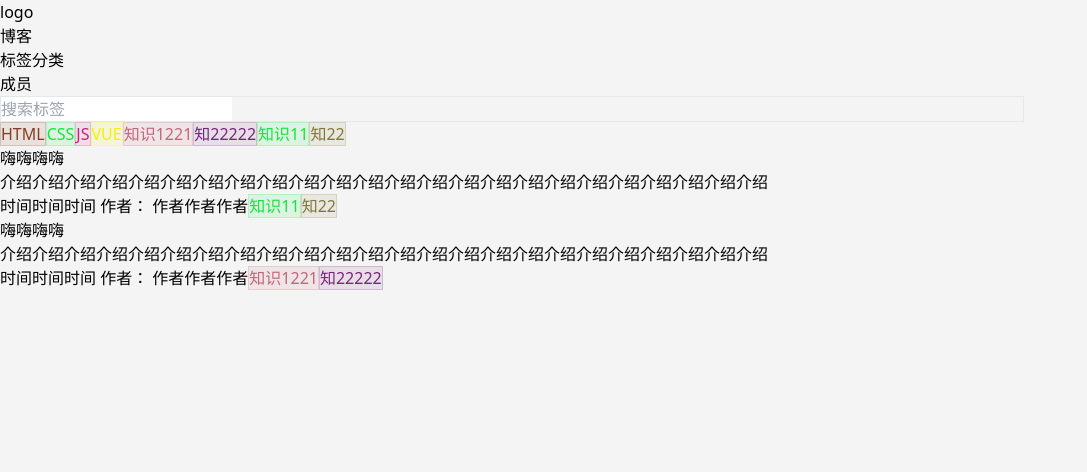
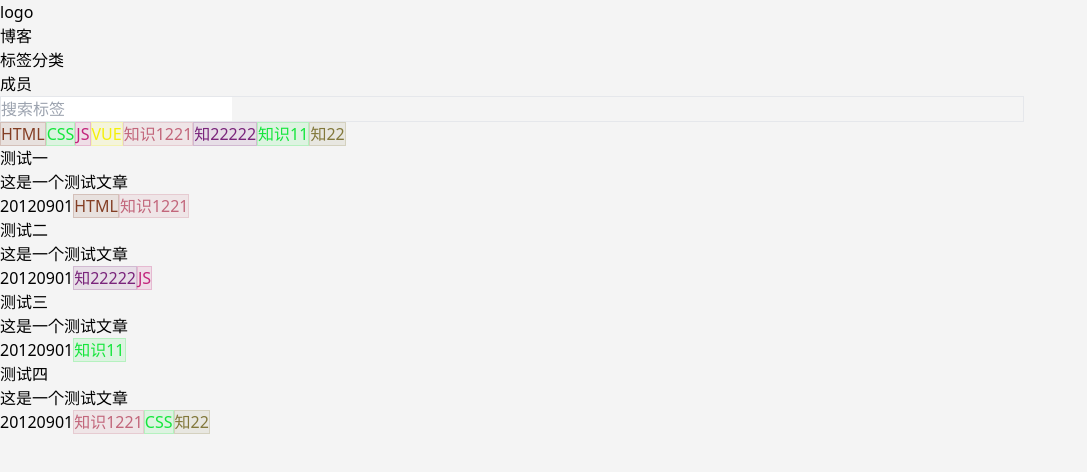
Before and after one commit to sedationh/info-center, a Vue app in the folder app/client/: page /index/tagList in a window 1280 px wide. Shown: the top 472 px of the page, without its empty margins (0-1087 px from the left). Built offline with nearby package versions, Linux system fonts and the light colour scheme.

Commit message:
详情页

```diff
--- a/app/client/package.json
+++ b/app/client/package.json
@@ -14,10 +14,13 @@
   },
   "dependencies": {
     "@kangc/v-md-editor": "^2.3.15",
+    "@types/marked": "^4.0.8",
     "@wangeditor/editor": "^5.1.23",
     "@wangeditor/editor-for-vue": "^5.1.12",
     "axios": "^1.3.5",
     "element-plus": "^2.3.2",
+    "github-markdown-css": "^5.2.0",
+    "marked": "^4.3.0",
     "pinia": "^2.0.32",
     "vue": "^3.2.47",
     "vue-router": "^4.1.6",
--- a/app/client/src/components/ArticleList/ArticleList.vue
+++ b/app/client/src/components/ArticleList/ArticleList.vue
@@ -8,10 +8,10 @@
       :class="[index == 0 ? '' : 'mt-20', index < list.length - 1 ? 'border-b-2' : '']"
     >
       <div class="font-bold">{{ item.title }}</div>
-      <div class="mt-20 text-gray-400">{{ item.content }}</div>
+      <div class="mt-20 text-gray-400">{{ item.intro }}</div>
       <div class="text-xs mt-20 flex items-center">
         <span class="mr-20">{{ item.time }}</span>
-        <span class="mr-20"> 作者： {{ item.name }}</span>
+        <span class="mr-20" v-if="item.name"> 作者： {{ item.name }}</span>
         <span class="mr-10" v-for="tag in item.tags" :key="tag.id" @click.stop="selectTag(tag)">
           <Tag :tag="tag"></Tag>
         </span>
@@ -37,7 +37,7 @@ defineProps({
 const router = useRouter()
 
 function toDetail(item: object) {
-  router.push('/index/detail?id=11')
+  router.push('/index/detail?id=' + item.id)
 }
 
 const emits = defineEmits(["selectTag"])
--- a/app/client/src/data/blogList.ts
+++ b/app/client/src/data/blogList.ts
@@ -1,22 +1,82 @@
 export const data = [
-    {
-        cover: "https://img0.baidu.com/it/u=1684532727,1424929765&fm=253&app=120&size=w931&n=0&f=JPEG&fmt=auto?sec=1680627600&t=0ee688bf9727a8edee2f023609874e8d",
-        title: "第一篇文章",
-        editor: 1, //  0是富文本 1是markdown
-        comment: true, //true可评论， false不可评论
-        time:'2023-3-4',
-        status:1, // 0草稿1已发布2已删除
-        type:0,  //0原创1转发
-        operate:['1']
-    },
-    {
-        // cover: "https://img0.baidu.com/it/u=1684532727,1424929765&fm=253&app=120&size=w931&n=0&f=JPEG&fmt=auto?sec=1680627600&t=0ee688bf9727a8edee2f023609874e8d",
-        title: "第二篇文章",
-        editor: 2, //  0是富文本 1是markdown
-        comment: true, //true可评论， false不可评论
-        time:'2023-3-4',
-        status:0, // 0草稿1已发布2已删除
-        type:0,
-        operate:['1']
-    }
+  {
+    id: "01",
+    title: '测试一',
+    intro: '这是一个测试文章',
+    content:
+      '# hi ## 今天天气好 ## 适合出去玩 ### 去哪玩？ 1. 去钓鱼 2. 荡秋千 3.摸鱼 * 好耶 * 好耶 * 好耶',
+    time:"20120901",
+    tags: [
+      {
+        id: '111',
+        name: 'HTML',
+        color: 'rgb(132,62, 36)'
+      },
+      {
+        id: '1221',
+        name: '知识1221',
+        color: 'rgb(194,102, 123)'
+      }
+    ]
+  },
+  {
+    id: "02",
+    title: '测试二',
+    intro: '这是一个测试文章',
+    content:
+      '# hi ## 今天天气好 ## 适合出去玩 ### 去哪玩？ 1. 去钓鱼 2. 荡秋千 3.摸鱼 * 好耶 * 好耶 * 好耶',
+      time:"20120901",
+    tags: [
+      {
+        id: '22222',
+        name: '知22222',
+        color: 'rgb(122,36, 123)'
+      },
+      {
+        id: '333',
+        name: 'JS',
+        color: 'rgb(194,36, 123)'
+      }
+    ]
+  },
+  {
+    id: "03",
+    title: '测试三',
+    intro: '这是一个测试文章',
+    content:
+      '# hi ## 今天天气好 ## 适合出去玩 ### 去哪玩？ 1. 去钓鱼 2. 荡秋千 3.摸鱼 * 好耶 * 好耶 * 好耶',
+      time:"20120901",
+    tags: [
+      {
+        id: '11',
+        name: '知识11',
+        color: 'rgb(20,230, 59)'
+      }
+    ]
+  },
+  {
+    id: "04",
+    title: '测试四',
+    intro: '这是一个测试文章',
+    content:
+      '# hi ## 今天天气好 ## 适合出去玩 ### 去哪玩？ 1. 去钓鱼 2. 荡秋千 3.摸鱼 * 好耶 * 好耶 * 好耶',
+      time:"20120901",
+    tags: [
+      {
+        id: '1221',
+        name: '知识1221',
+        color: 'rgb(194,102, 123)'
+      },
+      {
+        id: '222',
+        name: 'CSS',
+        color: 'rgb(20,230, 59)'
+      },
+      {
+        id: '22',
+        name: '知22',
+        color: 'rgb(130,120, 59)'
+      }
+    ]
+  }
 ]
--- a/app/client/src/data/tagsList.ts
+++ b/app/client/src/data/tagsList.ts
@@ -30,13 +30,13 @@ export const tags = [
     color: 'rgb(122,36, 123)'
   },
   {
-    id:"11",
-    name:'知识11',
-    color:'rgb(20,230, 59)',
-},
-{
-    id:"22",
-    name:'知22',
-    color:'rgb(130,120, 59)',
-}
+    id: '11',
+    name: '知识11',
+    color: 'rgb(20,230, 59)'
+  },
+  {
+    id: '22',
+    name: '知22',
+    color: 'rgb(130,120, 59)'
+  }
 ]
--- a/app/client/src/views/Front/BlogDetail.vue
+++ b/app/client/src/views/Front/BlogDetail.vue
@@ -1,26 +1,58 @@
 <template>
-  <div class=" bg-white mt-20 p-20 rounded-md shadow-dark-50" style="min-height: 700px;">
-    文章详情
+  <div class=" bg-white mt-20 p-20 rounded-md shadow-dark-50 flex justify-start flex-col items-center" style="min-height: 700px;">
+    <h1 v-if="info.title" class="text-3xl text-center"> {{ info.title }}</h1>
+    <div v-if="info.intro" class="mt-20"> {{ info.intro }}</div>
+    <div class="mt-20">
+      <span v-if="info.time" class="mr-20"> 时间： {{ info.time }}</span>
+      <span v-for="item in info.tags" :key="item.id" class="mr-10">
+        <Tag :tag="item"></Tag>
+      </span>
+    </div>
+    <div v-html="content"  class="markdown-body">
+
+    </div>
+    <v-md-editor :model-value="content" mode="preview"></v-md-editor>
   </div>
 </template>
 
 <script setup lang="ts">
 import { getArticleDeatil } from '@/api';
 import { onMounted, ref } from 'vue';
-import { useRouter } from 'vue-router';
-const router = useRouter();
+import { useRoute } from 'vue-router';
+import {data as blogList} from '@/data/blogList'
+import Tag from '@/components/Tag/Tag.vue';
+import { marked } from 'marked'
+import "github-markdown-css"
+import { computed } from '@vue/reactivity';
 
-const id = ref('')
+
+import VMdEditor from '@kangc/v-md-editor'
+import '@kangc/v-md-editor/lib/style/base-editor.css'
+import githubTheme from '@kangc/v-md-editor/lib/theme/github.js'
+import '@kangc/v-md-editor/lib/theme/style/github.css'
+const route = useRoute();
+
+let id = ''
 onMounted(() => {
     // 打印
-    console.log('router:', router.currentRoute.value.query)
-    // id.value = router.currentRoute.value.query.id||''
-    // getArticleDeatil({
-    //   id: id.value
-    // })
-  })
+    console.log('route:', route.query)
+    if(route.query) {
+      id = route.query.id
+      getInfo(id)
+    }
 
-
+})
+const info = ref({})
+const content = ref('')
+const getInfo = (id) => {
+    info.value = blogList.find(value => value.id == id)
+    console.log(info.value.content, 'info.value.content')
+    content.value = marked(info.value.content)
+}
+console.log(info.value)
+// const content = computed(() => {
+//   return marked(info.value.content)
+// })
 
 </script>
 
--- a/app/client/src/views/Front/BlogList.vue
+++ b/app/client/src/views/Front/BlogList.vue
@@ -10,46 +10,8 @@ import {onMounted, ref} from 'vue'
 import Tag from "@/components/Tag/Tag.vue";
 import { getArticles } from "@/api";
 import ArticleList from "@/components/ArticleList/ArticleList.vue";
-const list = ref([
-    {
-        id:9998,
-        title:'嗨嗨嗨嗨',
-        content:'介绍介绍介绍介绍介绍介绍介绍介绍介绍介绍介绍介绍介绍介绍介绍介绍介绍介绍介绍介绍介绍介绍介绍介绍',
-        time:'时间时间时间',
-        name:'作者作者作者',
-        tags: [
-            {
-                id:"11",
-                name:'知识11',
-                color:'rgb(20,230, 59)',
-            },
-            {
-                id:"22",
-                name:'知22',
-                color:'rgb(130,120, 59)',
-            }
-        ]
-    },
-    {
-        id:222,
-        title:'嗨嗨嗨嗨',
-        content:'介绍介绍介绍介绍介绍介绍介绍介绍介绍介绍介绍介绍介绍介绍介绍介绍介绍介绍介绍介绍介绍介绍介绍介绍',
-        time:'时间时间时间',
-        name:'作者作者作者',
-        tags: [
-            {
-                id:"1221",
-                name:'知识1221',
-                color:'rgb(194,102, 123)',
-            },
-            {
-                id:"22222",
-                name:'知22222',
-                color:'rgb(122,36, 123)',
-            }
-        ]
-    }
-])
+import {data as blogList} from '@/data/blogList'
+const list = ref(blogList)
 const router = useRouter()
 
 // function toDetail(item: object) {
--- a/app/client/src/views/Front/TagList.vue
+++ b/app/client/src/views/Front/TagList.vue
@@ -33,6 +33,7 @@ import ArticleList from '@/components/ArticleList/ArticleList.vue'
 import { tags } from '@/data/tagsList'
 import { onMounted, ref, reactive } from 'vue'
 import { useRoute } from 'vue-router'
+import {data as blogList} from '@/data/blogList'
 
 const route = useRoute()
 const currentTag = ref({})
@@ -46,48 +47,7 @@ onMounted(() => {
 const searchValue = ref('')
 const list = ref(tags)
 
-const articleList1 = ref([
-    {
-        id:9998,
-        title:'嗨嗨嗨嗨',
-        content:'介绍介绍介绍介绍介绍介绍介绍介绍介绍介绍介绍介绍介绍介绍介绍介绍介绍介绍介绍介绍介绍介绍介绍介绍',
-        time:'时间时间时间',
-        name:'作者作者作者',
-        tags: [
-            {
-                id:"11",
-                name:'知识11',
-                color:'rgb(20,230, 59)',
-            },
-            {
-                id:"22",
-                name:'知22',
-                color:'rgb(130,120, 59)',
-            }
-        ]
-    },
-    {
-        id:222,
-        title:'嗨嗨嗨嗨',
-        content:'介绍介绍介绍介绍介绍介绍介绍介绍介绍介绍介绍介绍介绍介绍介绍介绍介绍介绍介绍介绍介绍介绍介绍介绍',
-        time:'时间时间时间',
-        name:'作者作者作者',
-        tags: [
-            {
-                id:"1221",
-                name:'知识1221',
-                color:'rgb(194,102, 123)',
-            },
-            {
-                id:"22222",
-                name:'知22222',
-                color:'rgb(122,36, 123)',
-            }
-        ]
-    }
-])
-
-const articleList = ref(articleList1.value)
+const articleList = ref(blogList)
 const selectTag = (data) => {
   currentTag.value = data
   selected.value = true
@@ -107,12 +67,12 @@ const selected = ref(false)
 
 const ininList = (value) => {
   if(value) {
-    articleList.value = articleList1.value.filter(item => {
+    articleList.value = blogList.filter(item => {
     return item.tags.find(tag => tag.id == value.id)
   })
   }
   else {
-    articleList.value = articleList1.value
+    articleList.value = blogList
   }
 
 }
--- a/app/client/src/views/Publish.vue
+++ b/app/client/src/views/Publish.vue
@@ -9,6 +9,11 @@
       <span>设置标题</span>
       <input class="outline-none border-1 border-gray-400 ml-20" type="text" v-model="title">
     </div>
+
+    <div class="mb-20">
+      <span>设置简介</span>
+      <input class="outline-none border-1 border-gray-400 ml-20" type="text" v-model="intro">
+    </div>
     <div class="flex items-center ">
       <span class="mr-20">选择标签</span>
       <TagSelect :tags="tags" @tags="getTags"></TagSelect>
@@ -17,10 +22,6 @@
       <!-- <div>Markdown</div> -->
       <MarkdownEditor v-model="markdeonContent" :height="500"></MarkdownEditor>
     </div>
-    <!-- <div v-else>
-      <div>HTML</div>
-      <HTMLEditor v-model="htmlContent"></HTMLEditor>
-    </div> -->
 
   </div>
 </template>
@@ -47,6 +48,7 @@ const back = () => {
 
 
 const title = ref('')
+const intro = ref('')
 const tagIdList = ref([])
 const publish = () => {
   createArticle({
```
Also changed, not shown: 2 other files (tests, documents, lock files or other folders).
